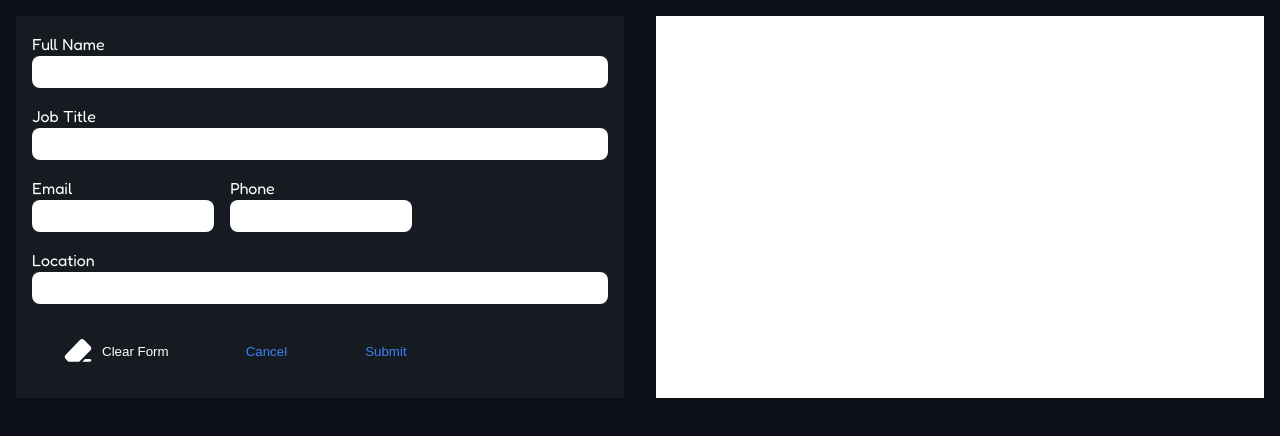
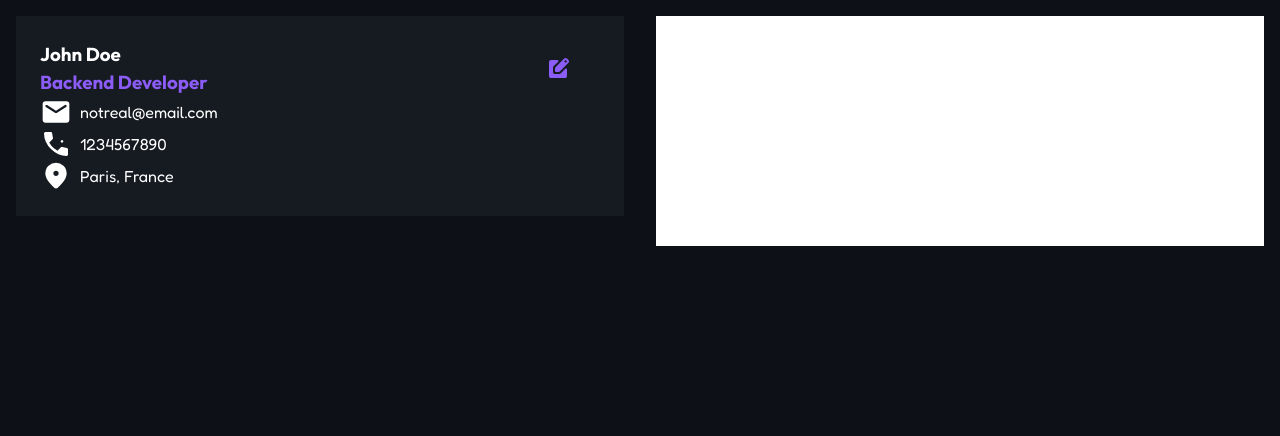
Before and after one commit to traejiik/cv-application, a React (Vite) app: page / in a window 1280 px wide. Shown: the top 436 px of the page. Built offline with nearby package versions, Linux system fonts and the light colour scheme.

Commit message:
feat: update state with component states

```diff
--- a/src/App.jsx
+++ b/src/App.jsx
@@ -5,17 +5,58 @@ import Personal from './app/personalInfo';
 function App() {
   const [cvData, setCvData] = useState({
     personalInfo: {
-      isEditing: true,
+      isEditing: false,
       data: {
-        name: '',
-        title: '',
-        email: '',
-        phone: '',
-        location: '',
+        name: 'John Doe',
+        title: 'Backend Developer',
+        email: 'notreal@email.com',
+        phone: '1234567890',
+        location: 'Paris, France',
       },
+    },
+    education: {
+      isEditing: false,
+      data: [
+        {
+          id: 0,
+          school: 'MIT',
+          degree: 'BSc Computer Engineering',
+          from: '2021',
+          until: '2024',
+        },
+      ],
+    },
+    experience: {
+      isEditing: false,
+      data: [
+        {
+          id: 0,
+          company: 'Google',
+          role: 'Junior Backend Developer',
+          from: '2024',
+          until: 'current',
+        },
+      ],
+    },
+    projects: {
+      isEditing: false,
+      data: [
+        {
+          id: 0,
+          title: 'Weather App',
+          description: 'Worked on the database for storing user accounts',
+          from: '04/2022',
+          until: '09/2022',
+        },
+      ],
+    },
+    skills: {
+      isEditing: false,
+      data: ['css', 'html', 'react'],
     },
   });
 
+  // Personal Info
   const handlePersonalChange = (field, value) => {
     setCvData((prev) => ({
       ...prev,
@@ -55,9 +96,17 @@ function App() {
     }));
   };
 
+  // Education
+
+  // Experience
+
+  // Projects
+
+  // Skills
+
   return (
     <>
-      <div className='sectionEditors'>
+      <div className="sectionEditors">
         <Personal
           isEditing={cvData.personalInfo.isEditing}
           data={cvData.personalInfo.data}
```
